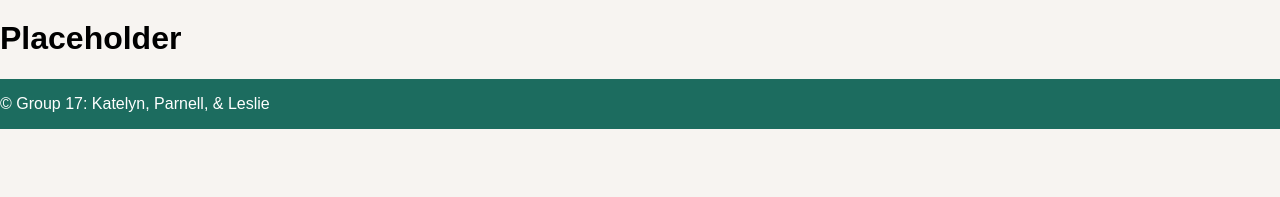
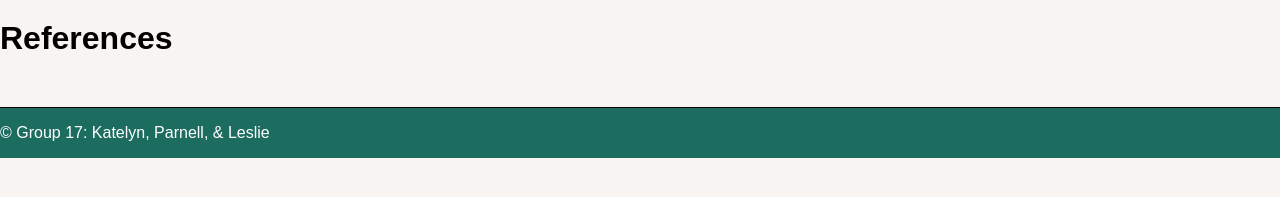
Before and after one commit to k8ANStar/Questify-A5Styleguide, a plain HTML site: page refs.html in a window 1280 px wide. Shown: the part 85-282 px from the top of the page. Drawn offline with Linux system fonts and the light colour scheme.

Commit message:
adding reference title

```diff
--- a/refs.html
+++ b/refs.html
@@ -31,7 +31,12 @@
 				</div>
 			</header>
 
-			<h1>Placeholder</h1>
+			<div class="titles">
+				<h1>References</h1>
+				<div class="line"></div>
+			</div>
+
+			<div></div>
 			<div>
 				<footer class="footer">
 					<p class="group">© Group 17: Katelyn, Parnell, & Leslie</p>
--- a/style.css
+++ b/style.css
@@ -49,6 +49,13 @@ main {
 	display: flex;
 }
 
+.line {
+	display: flex;
+	width: 100vw;
+	height: 1px;
+	background-color: black;
+	margin-top: 50px;
+}
 /* style html */
 
 /* Reference html */
```
